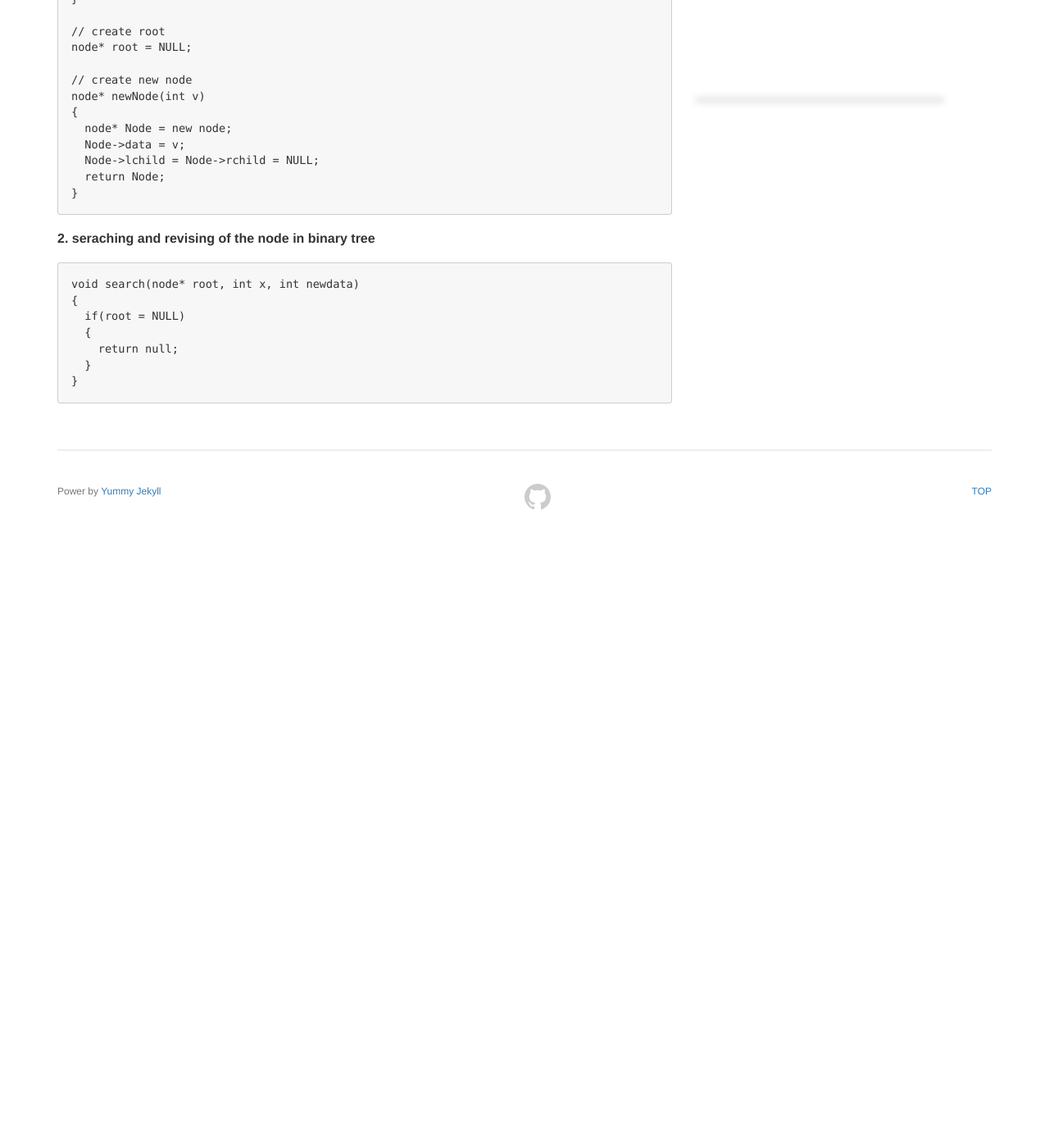
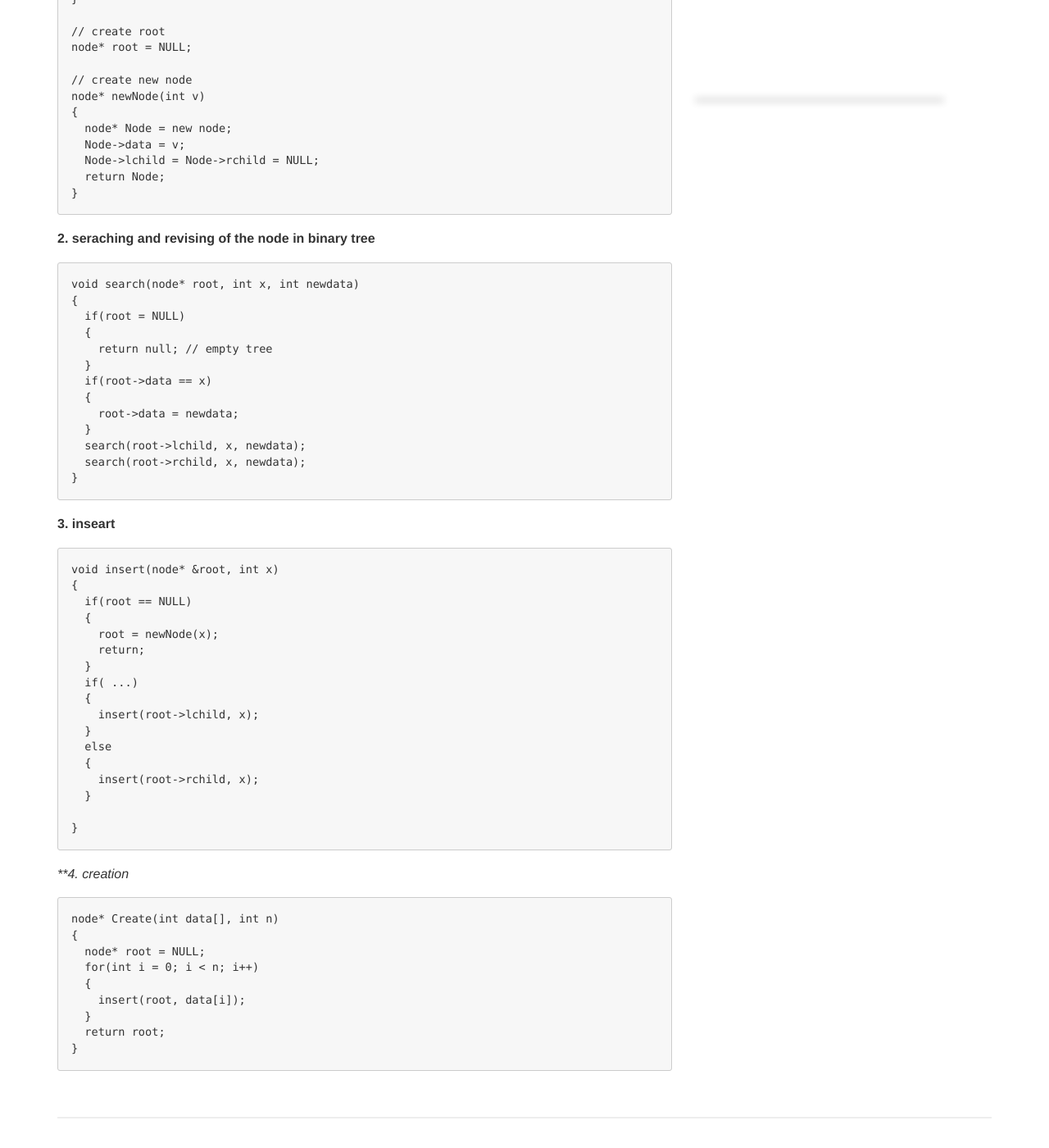
Before and after one commit to EwainZhang/EwainZhang.github.io, a Jekyll site: the page built from _posts/2020-07-15-Algorithm-CPP.md, in a window 1280 px wide and 1400 px high, scrolled down 676 px. Shown: the whole window at 82% size. Built offline with Jekyll 4.4.1, drawn with Linux system fonts in a browser that asks for light colours; our own code applies the rules of GitHub Pages for plain Markdown files; a script that is not in the unit is left out; before the commit the page ends 1306 px from its top, so only the background shows below that.

Commit message:
add some new contents

````diff
--- a/_posts/2020-07-15-Algorithm-CPP.md
+++ b/_posts/2020-07-15-Algorithm-CPP.md
@@ -28,7 +28,48 @@ void search(node* root, int x, int newdata)
 {
   if(root = NULL)
   {
-    return null;
+    return null; // empty tree
   }
+  if(root->data == x)
+  {
+    root->data = newdata;
+  }
+  search(root->lchild, x, newdata);
+  search(root->rchild, x, newdata);
 }
 ```
+
+**3. inseart**
+```C++
+void insert(node* &root, int x)
+{
+  if(root == NULL)
+  {
+    root = newNode(x);
+    return;
+  }
+  if( ...)
+  {
+    insert(root->lchild, x);
+  }
+  else
+  {
+    insert(root->rchild, x);
+  }
+
+}
+```
+
+
+***4. creation*
+```C++
+node* Create(int data[], int n)
+{
+  node* root = NULL;
+  for(int i = 0; i < n; i++)
+  {
+    insert(root, data[i]);
+  }
+  return root;
+}
+```
````
Also changed, not shown: 1 other file.
